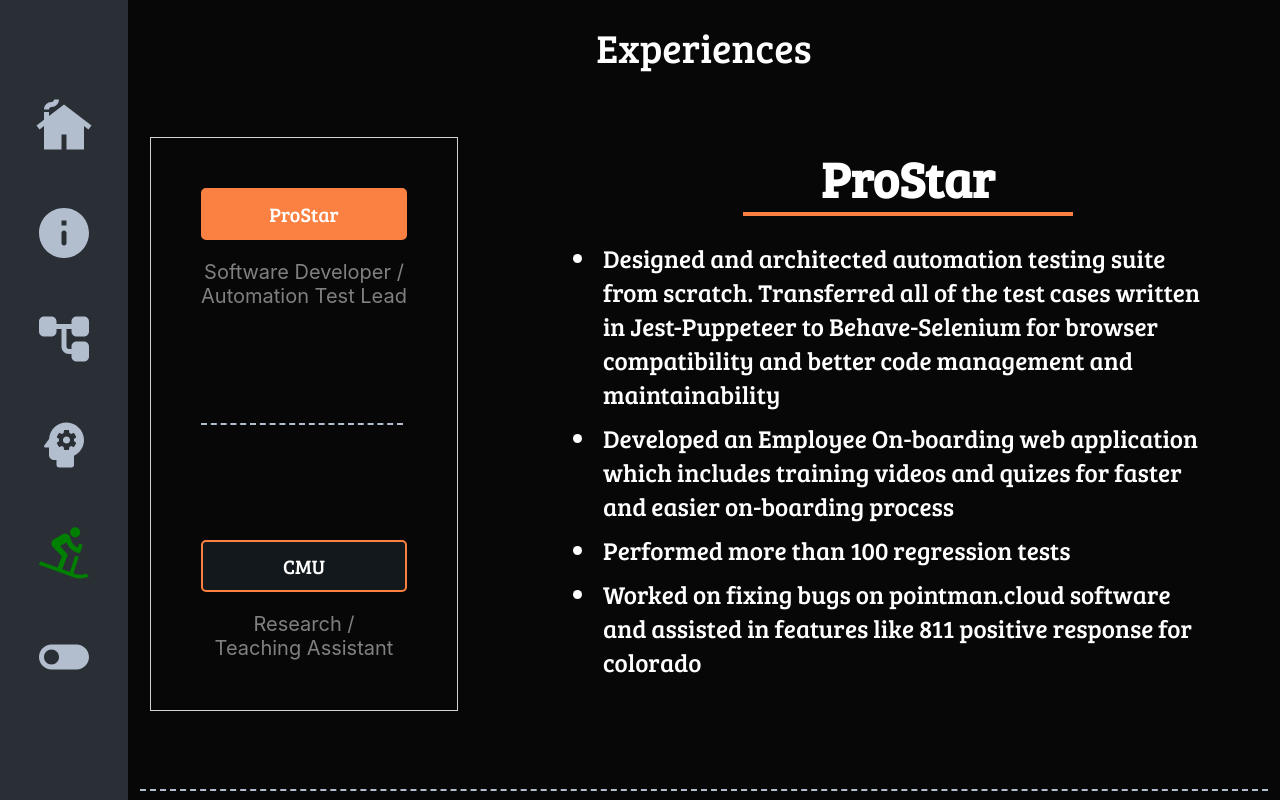
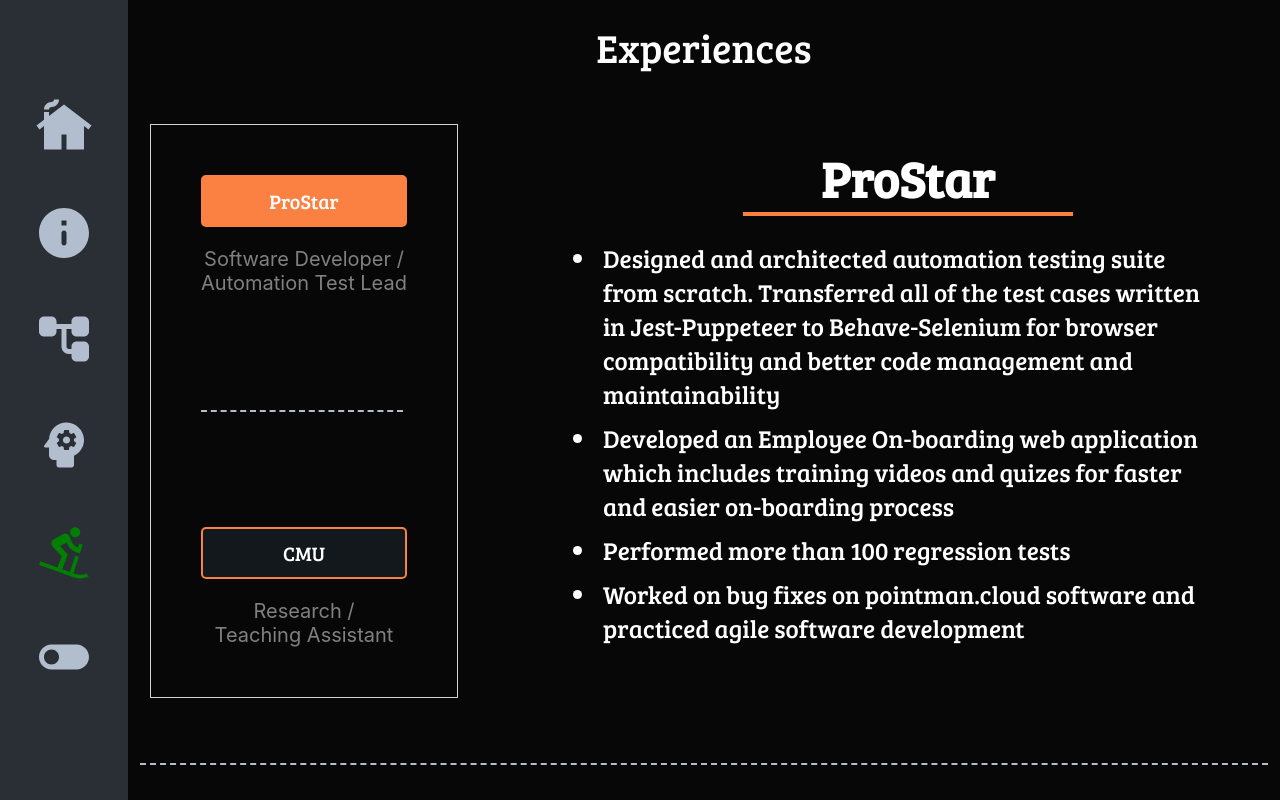
Before and after one commit to bkhadka2/Bishal-Khadka, a React (Create React App) app: page /experiences in a window 1280 px wide. Built offline with nearby package versions, Linux system fonts and the light colour scheme; a web font is replaced by a local one.

Commit message:
updated experiences

```diff
--- a/src/pages/Experience/SubModuleExperience/ProStar.js
+++ b/src/pages/Experience/SubModuleExperience/ProStar.js
@@ -25,8 +25,7 @@
           </li>
           <li>Performed more than 100 regression tests</li>
           <li>
-            Worked on fixing bugs on pointman.cloud software and assisted in
-            features like 811 positive response for colorado
+            Worked on bug fixes on pointman.cloud software and practiced agile software development
           </li>
         </ul>
       </div>
```
